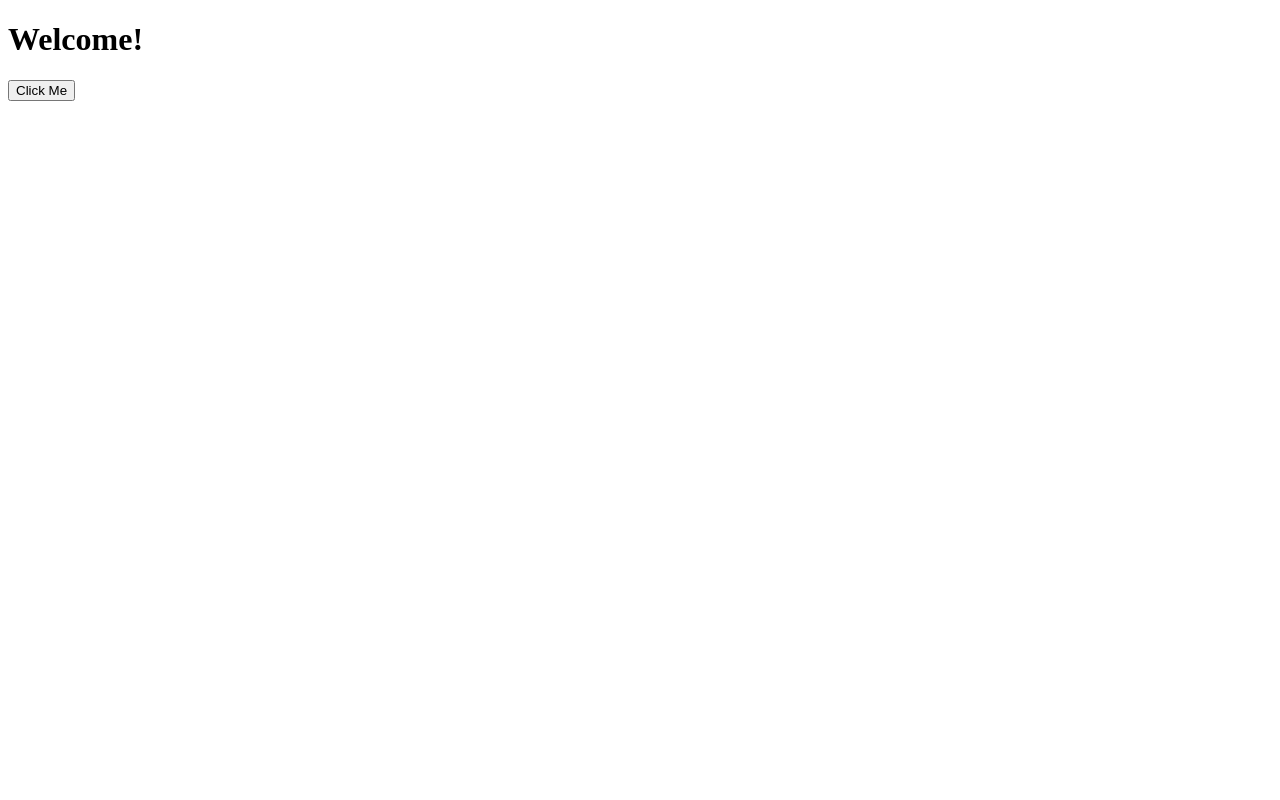
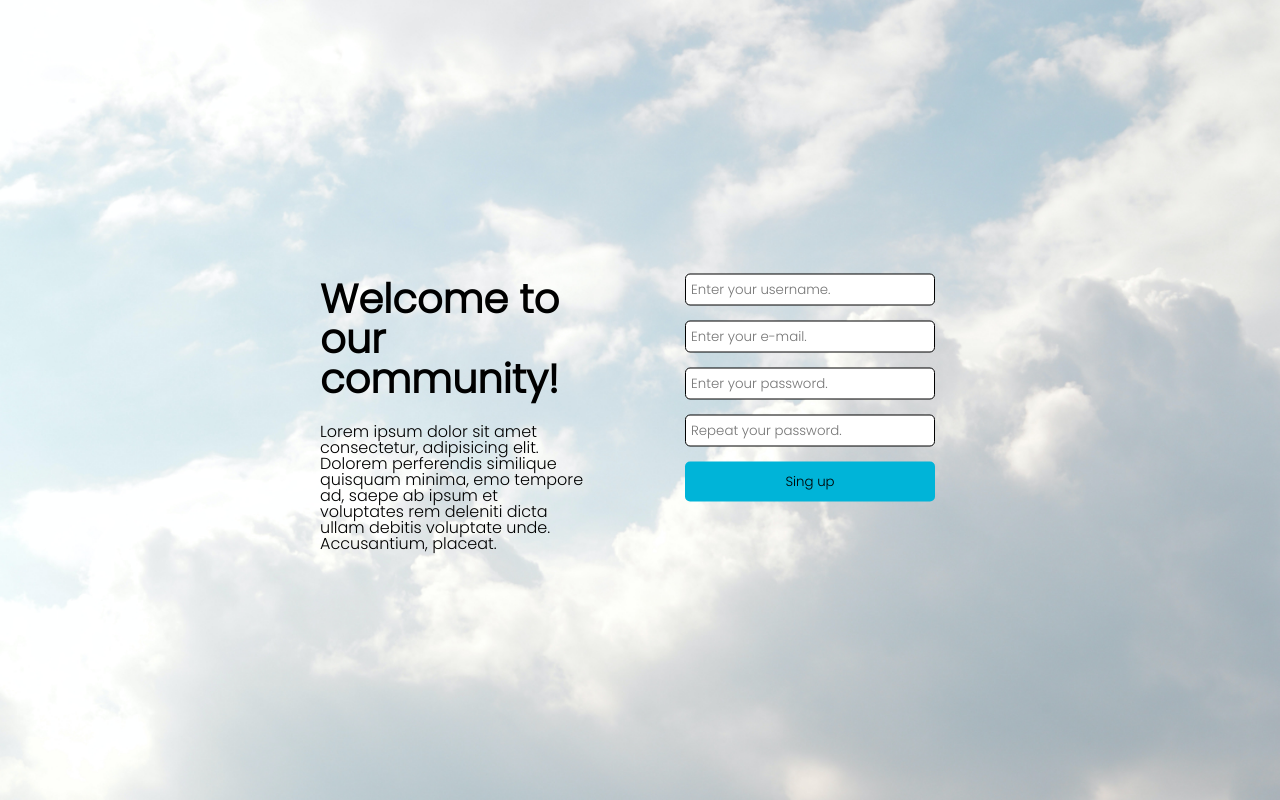
Before and after one commit to OliwierLewecki/Registration-site, a plain HTML site: page index.html in a window 1280 px wide. Drawn offline with Linux system fonts and the light colour scheme.

Commit message:
cokolwiek

```diff
--- a/app.js
+++ /dev/null
@@ -1,15 +0,0 @@
-const button = document.querySelector('button');
-const h1 = document.querySelector('h1');
-
-button.addEventListener('click', function () {
-    const newColor = makeRandColor();
-    document.body.style.backgroundColor = newColor;
-    h1.innerText = newColor;
-})
-
-const makeRandColor = () => {
-    const r = Math.floor(Math.random() * 255);
-    const g = Math.floor(Math.random() * 255);
-    const b = Math.floor(Math.random() * 255);
-    return `rgb(${r}, ${g}, ${b})`;
-}
--- a/index.html
+++ b/index.html
@@ -1,17 +1,38 @@
 <!DOCTYPE html>
 <html lang="en">
-
 <head>
     <meta charset="UTF-8">
-    <meta name="viewport" content="width=device-width, initial-scale=1.0">
-    <title>Random Colors</title>
+    <title>Registration site</title>
+    <link rel="stylesheet" href="style.css">
+    <link rel="preconnect" href="https://fonts.googleapis.com">
+    <link rel="preconnect" href="https://fonts.gstatic.com" crossorigin>
+    <link href="https://fonts.googleapis.com/css2?family=Poppins:ital,wght@0,300;1,200&display=swap" rel="stylesheet">
 </head>
+<body>
 
-<body>
-    <h1>Welcome!</h1>
-    <button>Click Me</button>
-
-    <script src="app.js"></script>
+<div class="background">
+    <div class="main">
+        <div class="left">
+            <h1 class="main-title">Welcome to our community!</h1>
+            <p>
+                Lorem ipsum dolor sit amet consectetur, adipisicing elit. Dolorem perferendis similique quisquam minima,
+                emo tempore ad, saepe ab ipsum et voluptates rem deleniti dicta ullam debitis voluptate unde. Accusantium, placeat.
+            </p>
+        </div>
+        <div class="right">
+            <form class="form">
+                <div>
+                    <input class="reg" id="username" type="text" placeholder="Enter your username.">
+                    <input class="reg" id="email" type="email" placeholder="Enter your e-mail.">
+                    <input class="reg" id="password" type="password" placeholder="Enter your password.">
+                    <input class="reg" id="password" type="password" placeholder="Repeat your password.">
+                </div>
+                <div>
+                    <button class="sing-up-button">Sing up</button>
+                </div>
+            </form>
+        </div>
+    </div>
+</div>
 </body>
-
 </html>
--- /dev/null
+++ b/style.css
@@ -0,0 +1,119 @@
+
+html, body, div, span, applet, object, iframe,
+h1, h2, h3, h4, h5, h6, p, blockquote, pre,
+a, abbr, acronym, address, big, cite, code,
+del, dfn, em, img, ins, kbd, q, s, samp,
+small, strike, strong, sub, sup, tt, var,
+b, u, i, center,
+dl, dt, dd, ol, ul, li,
+fieldset, form, label, legend,
+table, caption, tbody, tfoot, thead, tr, th, td,
+article, aside, canvas, details, embed,
+figure, figcaption, footer, header, hgroup,
+menu, nav, output, ruby, section, summary,
+time, mark, audio, video {
+	margin: 0;
+	padding: 0;
+	border: 0;
+	font-size: 100%;
+	font: inherit;
+	vertical-align: baseline;
+    font-family: 'Poppins', sans-serif;
+}
+/* HTML5 display-role reset for older browsers */
+article, aside, details, figcaption, figure,
+footer, header, hgroup, menu, nav, section {
+	display: block;
+}
+body {
+	line-height: 1;
+}
+ol, ul {
+	list-style: none;
+}
+blockquote, q {
+	quotes: none;
+}
+blockquote:before, blockquote:after,
+q:before, q:after {
+	content: '';
+	content: none;
+}
+table {
+	border-collapse: collapse;
+	border-spacing: 0;
+}
+
+*{
+    font-family: 'Poppins', sans-serif;
+}
+
+
+.background {
+    background-image: url("bckgr.jpg");
+    background-size: cover;
+    height: 100vh;
+}
+
+.background .main {
+    display: flex;
+    flex-direction: row;
+    max-width: 1400px;
+    position: absolute;
+    top: 50%;
+    left: 50%;
+    transform: translate(-50%, -50%);
+}
+
+.background .main .left {
+    margin-right: 75px;
+}
+
+.background .main .left .main-title {
+    font-size: 40px;
+    font-weight: bold;
+    margin-bottom: 25px;
+    padding-top: 30px;
+}
+
+.background .main .right .form {
+
+    padding: 25px 25px;
+}
+
+.background .main .right .form .reg {
+    margin-bottom: 15px;
+    padding: 5px 0 5px 5px;
+    width: 243px;
+    border: 1px solid #000;
+    border-radius: 5px;
+}
+/*
+.background .main .right .form .reg:focus{
+} */
+
+.background .main .right .form .sing-up-button{
+    width: 250px;
+    background-color: #00b4d8;
+    border: 0;
+    padding: 10px 0;
+    border-radius: 5px;
+    cursor: pointer;
+    transition: 0.5s;
+}
+
+.background .main .right .form .sing-up-button:hover{
+    transform: scale(1.02);
+    background-color: #90e0ef;
+}
+
+
+@media(max-width: 700px){
+    .background .main{
+        flex-direction: column;
+    }
+    .background .main .left {
+        margin-right: 0;
+        margin-bottom: 30px;
+    }
+}
```
Also changed, not shown: bckgr.jpg (added).
